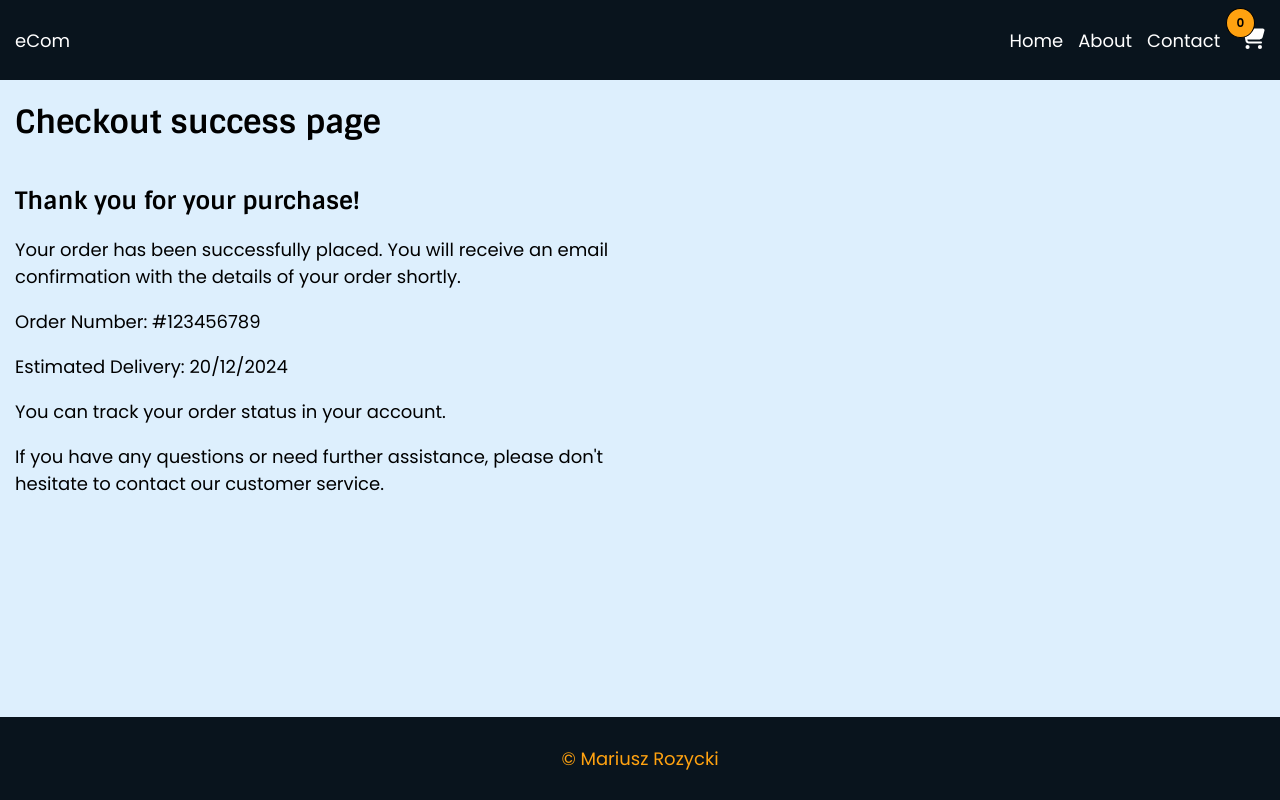
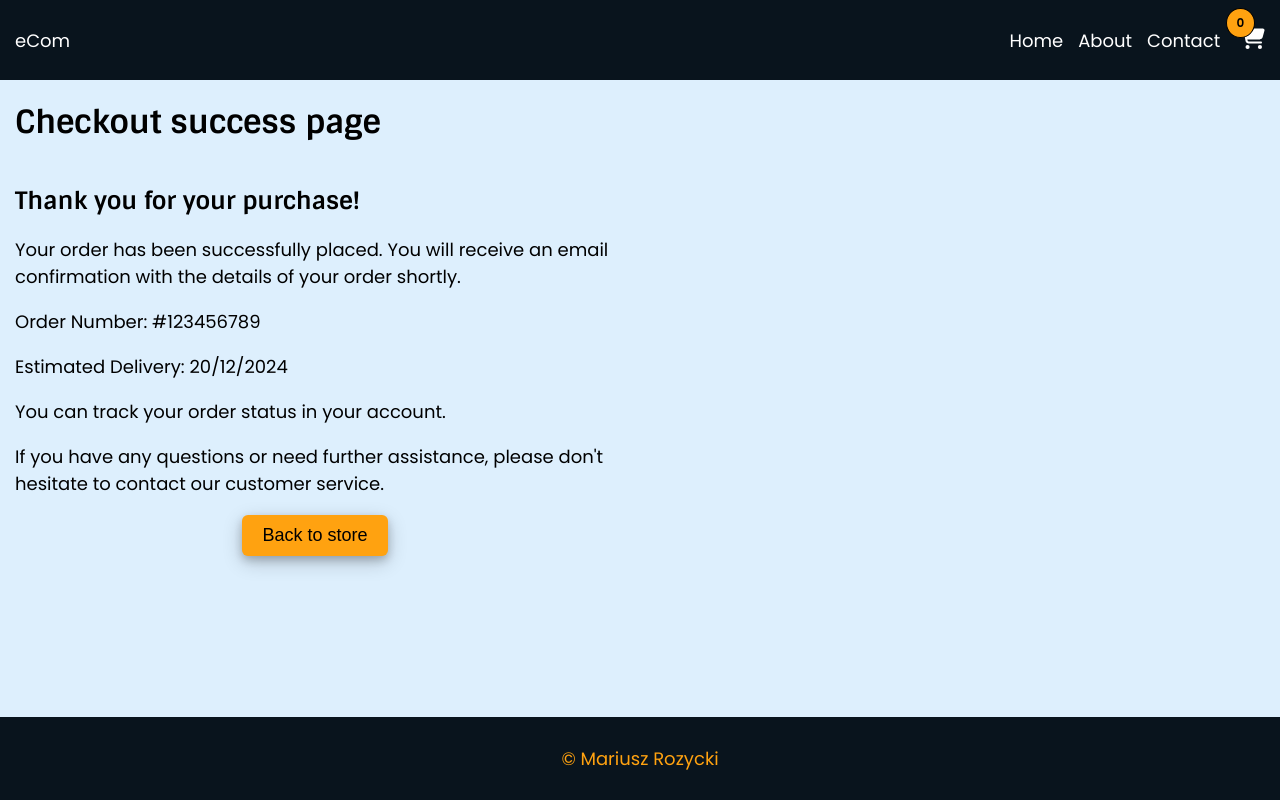
Before and after one commit to MariuszRozycki/e-com-store-react, a React (Vite) app: page /checkout-success in a window 1280 px wide. Built offline with nearby package versions, Linux system fonts and the light colour scheme.

Commit message:
Add functionality to button on Success

```diff
--- a/src/components/Success/Success.jsx
+++ b/src/components/Success/Success.jsx
@@ -1,3 +1,5 @@
+import { Link } from "react-router-dom";
+import { Button } from "../Buttons";
 import * as S from "./Success.styled";
 
 const Success = () => {
@@ -19,6 +21,9 @@ const Success = () => {
           <p>If you have any questions or need further assistance, please don&apos;t hesitate to contact our customer service.</p>
         </li>
       </ul>
+      <Link to='/'>
+        <Button buttonText='Back to store' />
+      </Link>
     </S.Success>
   );
 };
--- a/src/pages/CheckoutSuccess.jsx
+++ b/src/pages/CheckoutSuccess.jsx
@@ -1,6 +1,14 @@
+import { useContext, useEffect } from "react";
 import { ContainerOutletContent, Success } from "../components";
+import { CartContext } from "../contexts/CartContext";
 
 const CheckoutSuccess = () => {
+  const { dispatch } = useContext(CartContext);
+
+  useEffect(() => {
+    dispatch({ type: "clearCart" });
+  }, [dispatch]);
+
   return (
     <div className='outlet-content'>
       <ContainerOutletContent>
```
